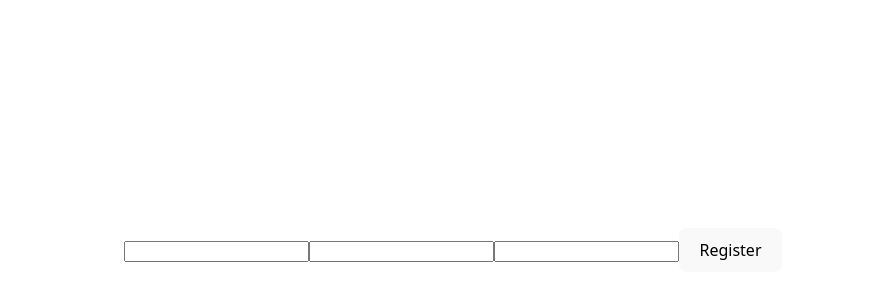
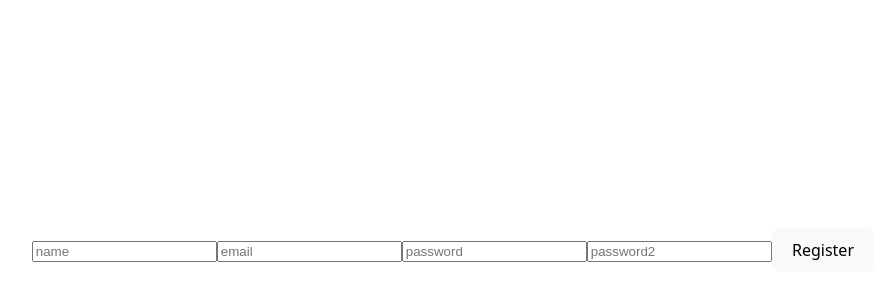
Before and after one commit to capimaker/patitApp, a React (Vite) app: page /register in a window 1280 px wide. Shown: the part 150-450 px from the top of the page, without its empty margins (187-1069 px from the left). Built offline with nearby package versions, Linux system fonts and the light colour scheme.

Commit message:
segundo password implementado con antd para register

```diff
--- a/package.json
+++ b/package.json
@@ -10,6 +10,7 @@
     "preview": "vite preview"
   },
   "dependencies": {
+    "@ant-design/v5-patch-for-react-19": "^1.0.3",
     "@reduxjs/toolkit": "^2.8.2",
     "antd": "^5.26.3",
     "axios": "^1.10.0",
--- a/src/components/Register/Register.jsx
+++ b/src/components/Register/Register.jsx
@@ -1,38 +1,66 @@
-import React, {useState} from 'react';
-import {useDispatch} from "react-redux";
-import {register} from "../../service/authSlice"
-import { Form } from "antd";
+import React, { useState } from "react";
+import { useDispatch } from "react-redux";
+import { register } from "../../service/AuthSlice";
+//import { Form } from "antd";
+import { notification } from "antd";
+import '@ant-design/v5-patch-for-react-19';
+
 
 const Register = () => {
-    const  [formData, setFormData] = useState ({
+  const [formData, setFormData] = useState({
     name: "",
-        email:"",
-        password:""
-    })
+    email: "",
+    password: "",
+    password2: "",
+  });
 
-const {name, email, password} = formData
+  const { name, email, password, password2 } = formData;
 
-const dispatch = useDispatch()
+  const dispatch = useDispatch();
 
   const onChange = (e) => {
-    setFormData ({
+    setFormData({
       ...formData,
       [e.target.name]: e.target.value,
-    })
+    });
+  };
+  const onSubmit = (e) => {
+    e.preventDefault();
+    if (password !== password2) {
+      return notification.error({
+        message: "Error",
+        description: "Passwords do not match",
+      });
+    } else {
+       dispatch(register(formData));
     }
-const onSubmit = (e) => {
-    e.preventDefault()
-    console.log('formData', formData)
-    dispatch(register(formData))
+    console.log("formData", formData);
   }
+
+
 return (
-    <form onSubmit = {onSubmit}>
-        <input type ="text" name ="name" value={name} onChange={onChange}/>
-        <input type ="email" name ="email" value={email} onChange={onChange}/>
-        <input type ="password" name ="password" value={password} onChange={onChange}/>
+    <div>
+  <form onSubmit={onSubmit}>
+    <input type="text" name="name" value={name} placeholder="name" onChange={onChange} />
+    <input type="email" name="email" value={email} placeholder="email" onChange={onChange} />
+    <input
+      type="password"
+      name="password"
+      value={password}
+      placeholder = "password"
+      onChange={onChange}
+    />
+    <input
+      type="password"
+      name="password2"
+      value={password2}
+      placeholder = "password2"
+      onChange={onChange}
+    />
     <button type="submit">Register</button>
   </form>
+  </div>
 )
+
 }
-
-export default Register
+export default Register;
```
Also changed, not shown: 1 other file (tests, documents, lock files or other folders). Lines whose indentation alone changed are shown as unchanged.
